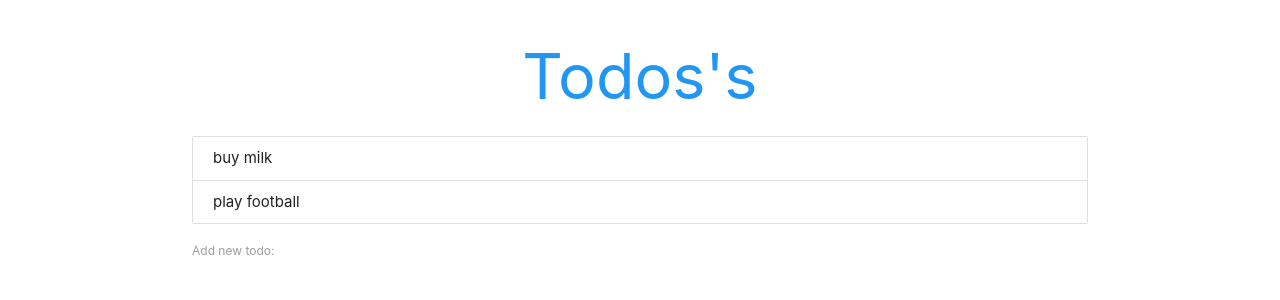
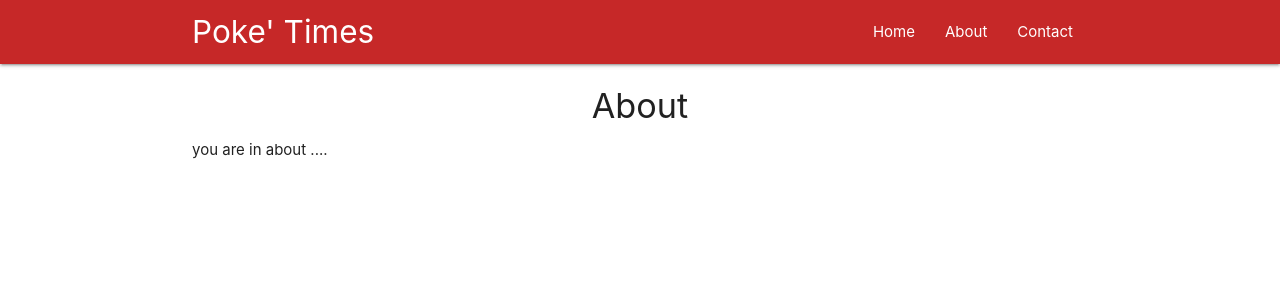
Before and after one commit to meherafrozsworna/PokeTime, a React (Create React App) app: page /about in a window 1280 px wide. Shown: the top 300 px of the page. Built offline with nearby package versions, Linux system fonts and the light colour scheme.

Commit message:
navbar & link

```diff
--- a/package.json
+++ b/package.json
@@ -8,6 +8,7 @@
     "@testing-library/user-event": "^7.1.2",
     "react": "^16.13.1",
     "react-dom": "^16.13.1",
+    "react-router-dom": "^5.2.0",
     "react-scripts": "3.4.1"
   },
   "scripts": {
--- a/src/App.js
+++ b/src/App.js
@@ -1,39 +1,23 @@
 import React, { Component } from 'react';
-import Todos from './Todos';
-import AddForm from './AddForm';
+import Navbar from './component/Navbar';
+import {BrowserRouter, Route} from 'react-router-dom';
+import Home from './component/Home'
+import About from './component/About'
+import Contact from './component/Contact'
 
 class App extends Component {
-    state = {
-        todos: [
-            { id: 1, content: 'buy milk' },
-            { id: 2, content: 'play football' },
-        ],
-    };
-
-    deleteTodo = (id) => {
-        const todos = this.state.todos.filter((todo) => {
-            return todo.id !== id;
-        });
-        this.setState({
-            todos,
-        });
-    };
-
-    addTodo = (todo) => {
-        todo.id = Math.random();
-        const newTodo = [...this.state.todos, todo];
-        this.setState({
-            todos: newTodo,
-        });
-    };
 
     render() {
         return (
-            <div className="todo-app container">
-                <h1 className="center blue-text">Todos's</h1>
-                <Todos todos={this.state.todos} deleteTodo={this.deleteTodo} />
-                <AddForm addTodo={this.addTodo} />
+          <BrowserRouter>
+            <div className="todo-app">
+                <Navbar/>
+                <Route exact path='/' component={Home} />
+                <Route path='/about' component={About} />
+                <Route path='/contact' component={Contact} />
             </div>
+          </BrowserRouter>
+
         );
     }
 }
--- /dev/null
+++ b/src/component/About.js
@@ -0,0 +1,12 @@
+import React from 'react';
+
+const About =()=> {
+    return (
+        <div className="container">
+            <h4 className="center">About</h4>
+            <p>you are in about  ....</p>
+            </div>
+    )
+}
+
+export default About;
--- /dev/null
+++ b/src/component/Contact.js
@@ -0,0 +1,12 @@
+import React from 'react';
+
+const Contact =()=> {
+    return (
+        <div className="container">
+            <h4 className="center">Contact</h4>
+            <p>you are in Contact  ....</p>
+            </div>
+    )
+}
+
+export default Contact;
--- /dev/null
+++ b/src/component/Home.js
@@ -0,0 +1,12 @@
+import React from 'react';
+
+const Home =()=> {
+    return (
+        <div className="container">
+            <h4 className="center">Home</h4>
+            <p>you are in home  ....</p>
+            </div>
+    )
+}
+
+export default Home;
--- /dev/null
+++ b/src/component/Navbar.js
@@ -0,0 +1,25 @@
+import React from 'react';
+import { Link, NavLink } from 'react-router-dom';
+
+const Navbar = () => {
+    return (
+        <nav className="nav-wrapper red darken-3">
+            <div className="container">
+                <a className="brand-logo left px3">Poke' Times</a>
+                <ul className="right">
+                    <li>
+                        <Link to="/">Home</Link>
+                    </li>
+                    <li>
+                        <Link to="/about">About</Link>
+                    </li>
+                    <li>
+                        <Link to="/contact">Contact</Link>
+                    </li>
+                </ul>
+            </div>
+        </nav>
+    );
+};
+
+export default Navbar;
```
Also changed, not shown: 1 other file (tests, documents, lock files or other folders).
